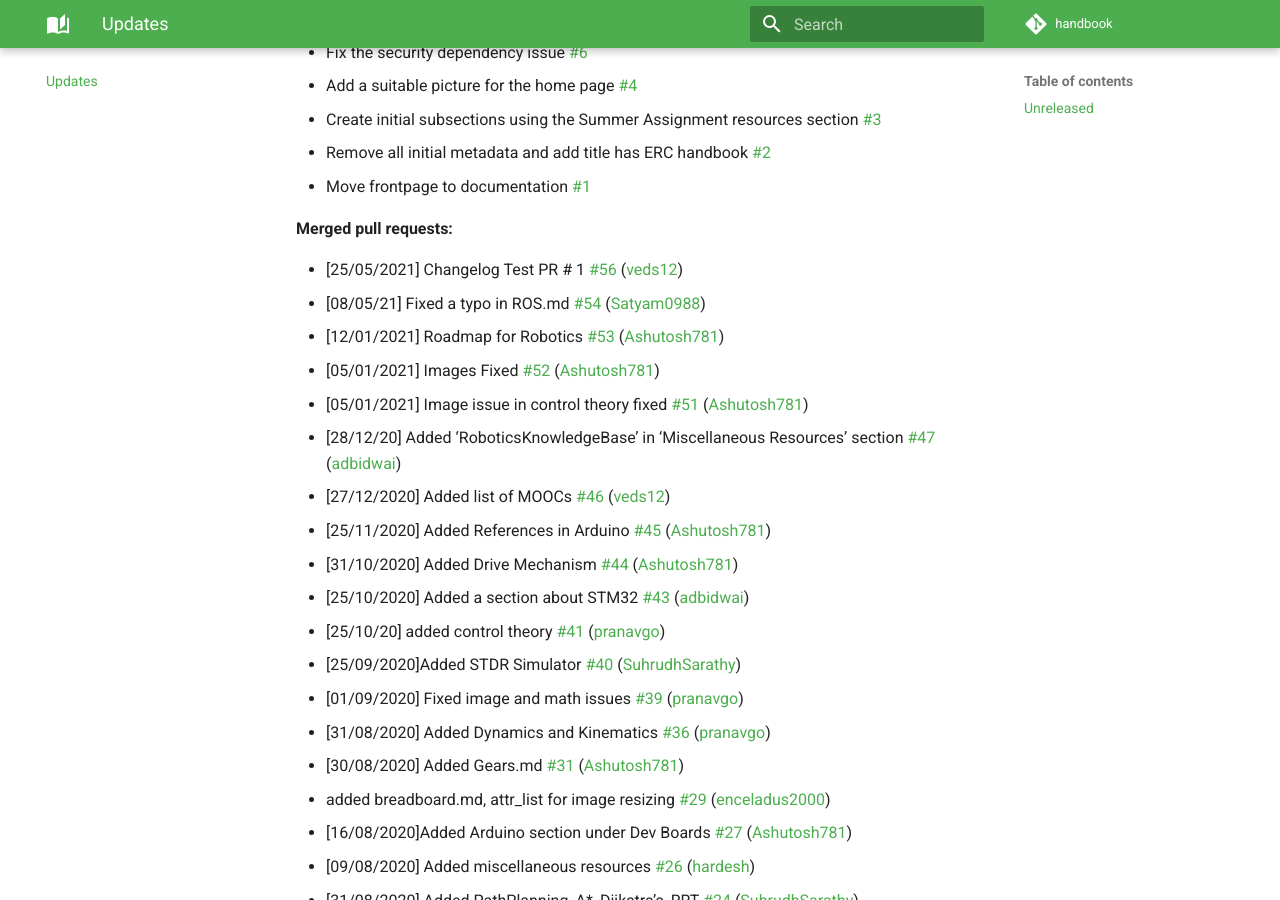
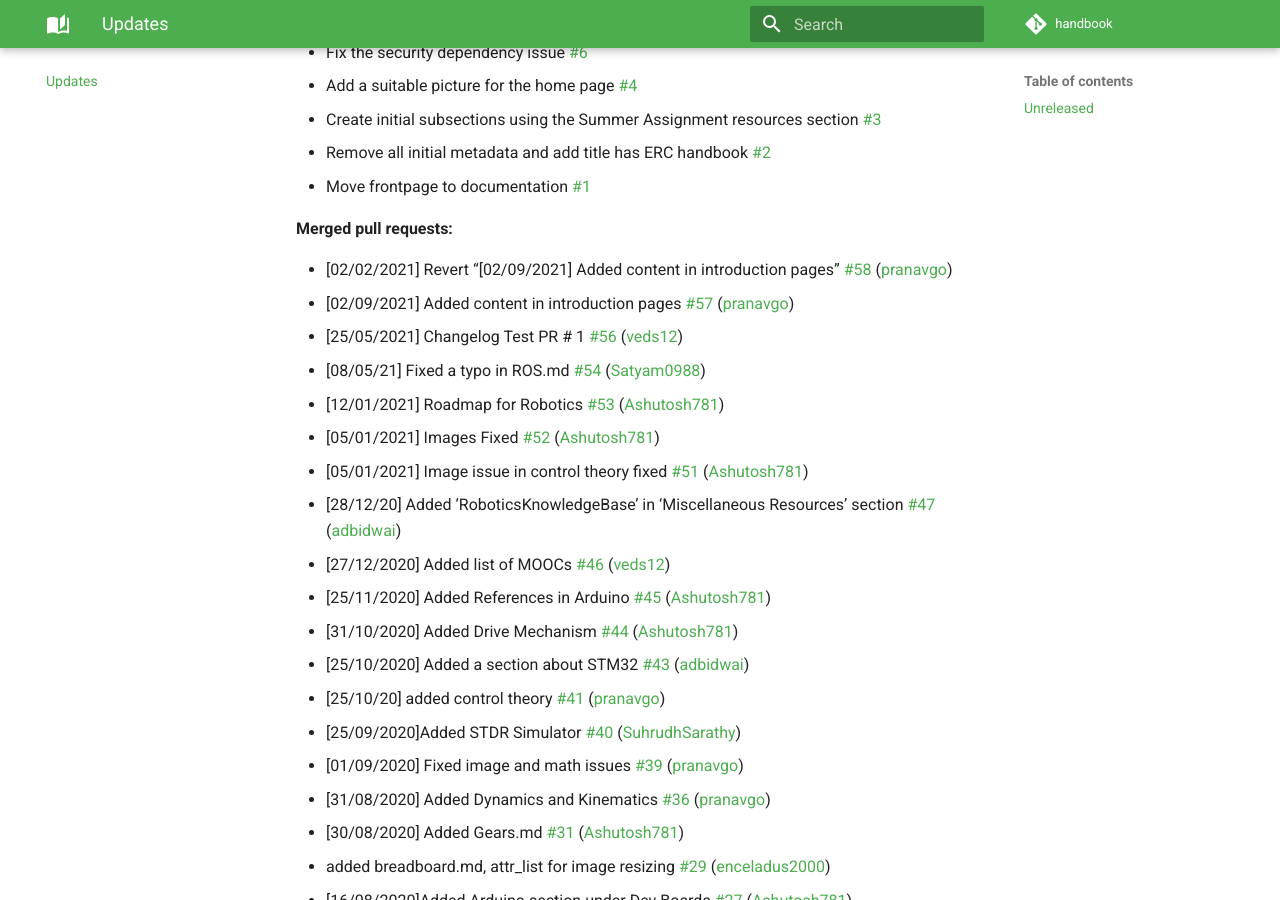
Before and after one commit to ERC-BPGC/handbook, an MkDocs documentation site: the page built from docs/CHANGELOG.md, in a window 1280 px wide and 900 px high, scrolled down 858 px. Built offline with MkDocs 1.6.1 and Material for MkDocs 9.7.7, drawn with Linux system fonts in a browser that asks for light colours; comment, search, counter and statistics services are not loaded.

Commit message:
Updated CHANGELOG.md

```diff
--- a/docs/CHANGELOG.md
+++ b/docs/CHANGELOG.md
@@ -33,6 +33,8 @@
 
 **Merged pull requests:**
 
+- \[02/02/2021\] Revert "\[02/09/2021\] Added content in introduction pages" [\#58](https://github.com/ERC-BPGC/handbook/pull/58) ([pranavgo](https://github.com/pranavgo))
+- \[02/09/2021\] Added content in introduction pages [\#57](https://github.com/ERC-BPGC/handbook/pull/57) ([pranavgo](https://github.com/pranavgo))
 - \[25/05/2021\] Changelog Test PR \# 1 [\#56](https://github.com/ERC-BPGC/handbook/pull/56) ([veds12](https://github.com/veds12))
 - \[08/05/21\] Fixed a typo in ROS.md [\#54](https://github.com/ERC-BPGC/handbook/pull/54) ([Satyam0988](https://github.com/Satyam0988))
 - \[12/01/2021\] Roadmap for Robotics [\#53](https://github.com/ERC-BPGC/handbook/pull/53) ([Ashutosh781](https://github.com/Ashutosh781))
```
